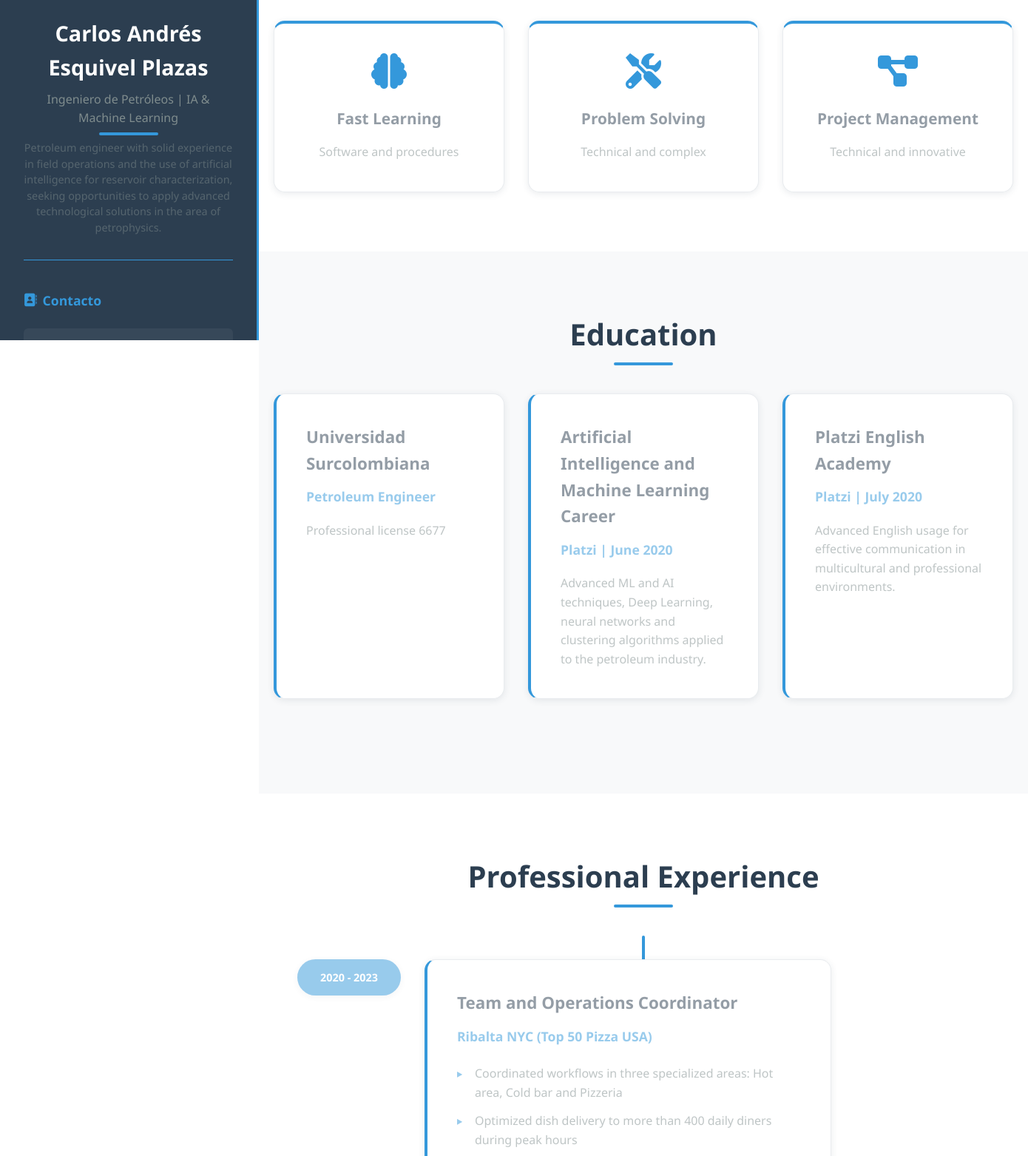
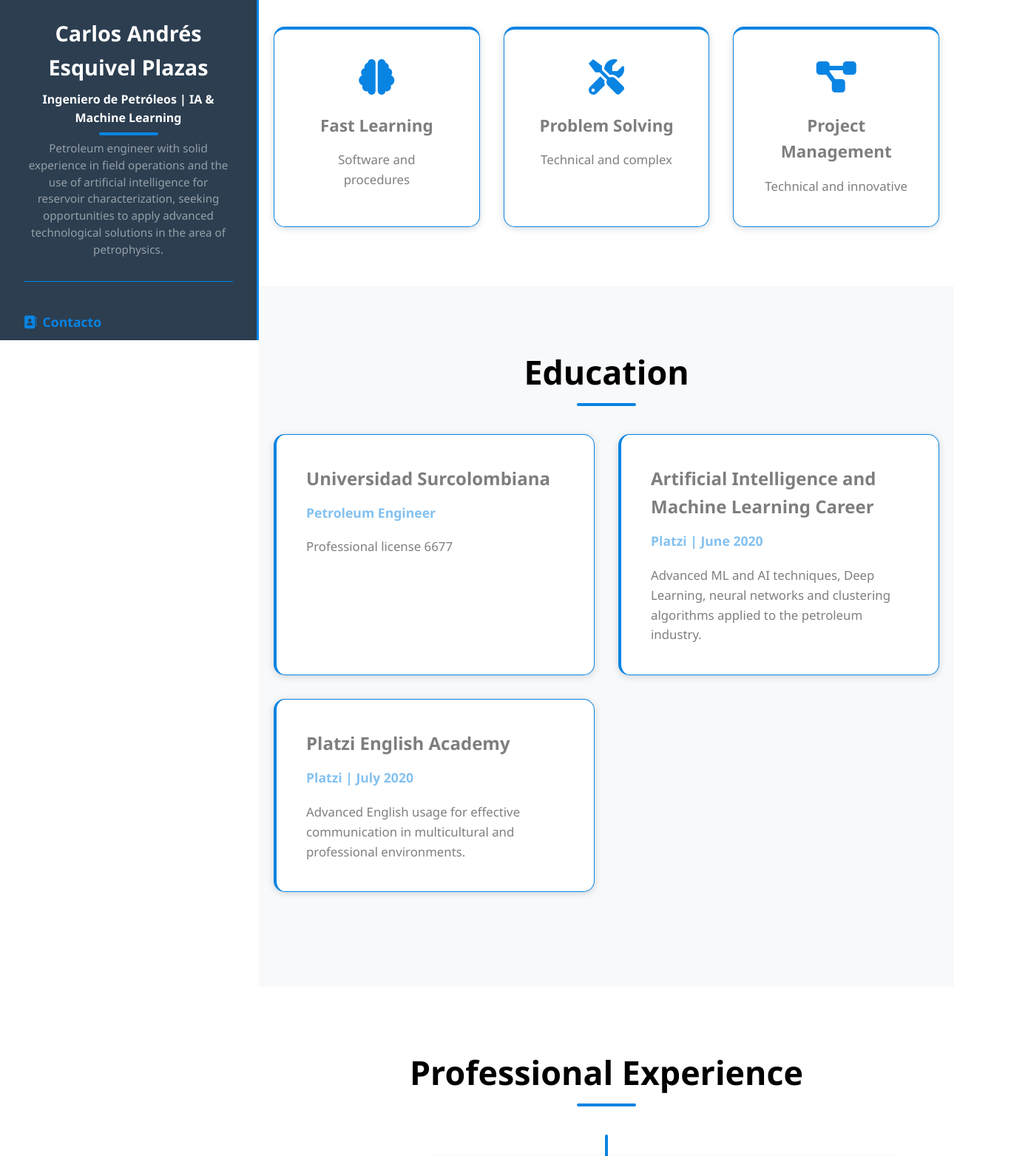
Before and after one commit to OilCoder/OilCoder.github.io, a website: page index.html in a window 1280 px wide. Shown: the part 340-1903 px from the top of the page at 74% size, 1390 px wide, since content can reach past the window. Drawn offline with Linux system fonts and the light colour scheme; grey boxes are pictures that could not be loaded.

Commit message:
feat: Enhanced global contrast and carousel improvements - Maximum contrast text across all sections - Fixed carousel positioning and button visibility - Improved typography with stronger font weights - Optimized for both light and dark modes

```diff
--- a/assets/css/style.css
+++ b/assets/css/style.css
@@ -1,33 +1,33 @@
 /* ===== VARIABLES CSS OPTIMIZADAS ===== */
 :root {
-    /* Light Mode - Paleta profesional */
+    /* Light Mode - Máximo contraste para legibilidad */
     --primary: #2c3e50;
     --secondary: #34495e;
-    --accent: #3498db;
-    --success: #27ae60;
-    --warning: #f39c12;
-    --text: #2c3e50;
-    --text-muted: #7f8c8d;
+    --accent: #0984e3;
+    --success: #00b894;
+    --warning: #e17055;
+    --text: #000000;
+    --text-muted: #2d3436;
     --bg: #ffffff;
     --bg-alt: #f8f9fa;
-    --border: #e9ecef;
-    --shadow: 0 2px 10px rgba(44, 62, 80, 0.1);
+    --border: #0984e3;
+    --shadow: 0 2px 10px rgba(44, 62, 80, 0.2);
     --transition: all 0.3s ease;
 }
 
 [data-theme="dark"] {
-    /* Dark Mode - Paleta elegante y legible */
+    /* Dark Mode - Máximo contraste para legibilidad */
     --primary: #1a252f;
     --secondary: #2c3e50;
-    --accent: #3498db;
-    --success: #2ecc71;
-    --warning: #f39c12;
-    --text: #ecf0f1;
-    --text-muted: #bdc3c7;
-    --bg: #0f1419;
-    --bg-alt: #1a252f;
-    --border: #34495e;
-    --shadow: 0 4px 20px rgba(0, 0, 0, 0.3);
+    --accent: #74b9ff;
+    --success: #00b894;
+    --warning: #fdcb6e;
+    --text: #ffffff;
+    --text-muted: #ffffff;
+    --bg: #000000;
+    --bg-alt: #2d3436;
+    --border: #74b9ff;
+    --shadow: 0 4px 20px rgba(0, 0, 0, 0.5);
 }
 
 /* ===== RESET Y BASE ===== */
@@ -163,9 +163,9 @@ header {
 }
 
 .flag-img {
-    width: 20px;
+    width: 30px;
     height: auto;
-    border-radius: 2px;
+    border-radius: 1px;
 }
 
 .dropdown-content {
@@ -263,15 +263,16 @@ header {
 
 .profile-info h2 {
     font-size: 1rem;
-    font-weight: 400;
+    font-weight: 600;
     margin-bottom: 1rem;
-    color: var(--text-muted);
+    color: var(--bg);
 }
 
 .objective {
-    font-size: 0.9rem;
+    font-size: 0.95rem;
     line-height: 1.5;
-    color: var(--text-muted);
+    color: var(--bg);
+    font-weight: 500;
 }
 
 /* Sidebar Contact */
@@ -313,9 +314,10 @@ header {
 
 .contact-item span,
 .contact-item a {
-    color: var(--text-muted);
+    color: var(--bg);
     text-decoration: none;
-    font-size: 0.9rem;
+    font-size: 0.95rem;
+    font-weight: 500;
 }
 
 .contact-item a:hover {
@@ -357,8 +359,8 @@ header {
 
 .language-name span {
     color: var(--bg);
-    font-weight: 500;
-    font-size: 0.85rem;
+    font-weight: 600;
+    font-size: 0.9rem;
 }
 
 .level {
@@ -390,8 +392,8 @@ h2 {
     text-align: center;
     margin-bottom: 3rem;
     color: var(--text);
-    font-size: 2.5rem;
-    font-weight: 700;
+    font-size: 2.8rem;
+    font-weight: 900;
     position: relative;
 }
 
@@ -440,13 +442,14 @@ h2::after {
 .highlight-item h3 {
     color: var(--text);
     margin-bottom: 1rem;
-    font-size: 1.3rem;
-    font-weight: 700;
+    font-size: 1.4rem;
+    font-weight: 800;
 }
 
 .highlight-item p {
-    color: var(--text-muted);
-    font-size: 1rem;
+    color: var(--text);
+    font-size: 1.05rem;
+    font-weight: 500;
     line-height: 1.6;
 }
 
@@ -476,8 +479,8 @@ h2::after {
 .education-item h3 {
     color: var(--text);
     margin-bottom: 0.8rem;
-    font-size: 1.4rem;
-    font-weight: 700;
+    font-size: 1.5rem;
+    font-weight: 800;
 }
 
 .education-item h4 {
@@ -488,14 +491,16 @@ h2::after {
 }
 
 .education-item p {
-    color: var(--text-muted);
+    color: var(--text);
     line-height: 1.6;
+    font-weight: 500;
+    font-size: 1.05rem;
 }
 
-/* Experience Timeline - Wide Alternating Cards */
+/* Experience Timeline - Balanced Alternating Cards */
 .timeline {
     position: relative;
-    max-width: 1200px;
+    max-width: 1000px;
     margin: 0 auto;
     padding: 2rem 0;
 }
@@ -552,7 +557,8 @@ h2::after {
     box-shadow: var(--shadow);
     transition: var(--transition);
     border-left: 4px solid var(--accent);
-    max-width: 550px;
+    max-width: 650px;
+    min-height: 200px;
 }
 
 .timeline-item:nth-child(even) .timeline-content {
@@ -568,8 +574,8 @@ h2::after {
 .timeline-content h3 {
     color: var(--text);
     margin-bottom: 0.8rem;
-    font-size: 1.4rem;
-    font-weight: 700;
+    font-size: 1.5rem;
+    font-weight: 800;
 }
 
 .timeline-content h4 {
@@ -586,10 +592,12 @@ h2::after {
 
 .timeline-content li {
     margin-bottom: 0.8rem;
-    color: var(--text-muted);
+    color: var(--text);
     position: relative;
     padding-left: 1.5rem;
     line-height: 1.6;
+    font-weight: 500;
+    font-size: 1.05rem;
 }
 
 .timeline-content li::before {
@@ -631,13 +639,15 @@ h2::after {
 .project-card h3 {
     color: var(--text);
     margin-bottom: 0.5rem;
-    font-size: 1.3rem;
+    font-size: 1.4rem;
+    font-weight: 800;
 }
 
 .project-date {
-    color: var(--text-muted);
-    font-size: 0.9rem;
+    color: var(--text);
+    font-size: 1rem;
     margin-bottom: 1rem;
+    font-weight: 600;
 }
 
 .project-achievements {
@@ -647,11 +657,13 @@ h2::after {
 .achievement {
     background: var(--bg-alt);
     color: var(--text);
-    padding: 0.3rem 0.8rem;
+    padding: 0.4rem 1rem;
     border-radius: 15px;
-    font-size: 0.8rem;
+    font-size: 0.9rem;
     margin: 0.2rem;
     display: inline-block;
+    font-weight: 600;
+    border: 1px solid var(--accent);
 }
 
 .tech-stack {
@@ -695,15 +707,16 @@ h2::after {
 /* Skills Carousel */
 .skills-carousel-container {
     position: relative;
-    max-width: 1000px;
+    max-width: 900px;
     margin: 3rem auto 0;
     overflow: hidden;
+    padding: 0;
 }
 
 .skills-carousel {
     display: flex;
     transition: transform 0.5s ease-in-out;
-    gap: 2rem;
+    width: 100%;
 }
 
 .skill-card {
@@ -737,8 +750,8 @@ h2::after {
 
 .skill-header h3 {
     color: var(--text);
-    font-size: 1.8rem;
-    font-weight: 700;
+    font-size: 2rem;
+    font-weight: 900;
     margin: 0;
 }
 
@@ -753,11 +766,13 @@ h2::after {
     align-items: center;
     gap: 1rem;
     background: var(--bg-alt);
-    padding: 1rem 1.5rem;
+    padding: 1.2rem 1.8rem;
     border-radius: 12px;
-    border: 1px solid var(--border);
+    border: 2px solid var(--accent);
     transition: var(--transition);
     cursor: pointer;
+    color: var(--text);
+    font-weight: 700;
 }
 
 .skill-item:hover {
@@ -779,8 +794,9 @@ h2::after {
 }
 
 .skill-item span {
-    font-weight: 500;
-    font-size: 0.95rem;
+    font-weight: 800;
+    font-size: 1.1rem;
+    color: var(--text);
 }
 
 /* Carousel Controls */
--- a/index.html
+++ b/index.html
@@ -44,7 +44,7 @@
         <link rel="stylesheet" href="https://cdnjs.cloudflare.com/ajax/libs/font-awesome/6.0.0/css/all.min.css">
     </noscript>
 
-    <link rel="stylesheet" href="assets/css/style.css?v=3.1.0">
+    <link rel="stylesheet" href="assets/css/style.css?v=3.2.0">
 </head>
 
 <body>
@@ -489,7 +489,7 @@
         </div>
     </footer>
 
-    <script src="assets/js/main.js?v=3.1.0"></script>
+    <script src="assets/js/main.js?v=3.2.0"></script>
 </body>
 
 </html>
```
